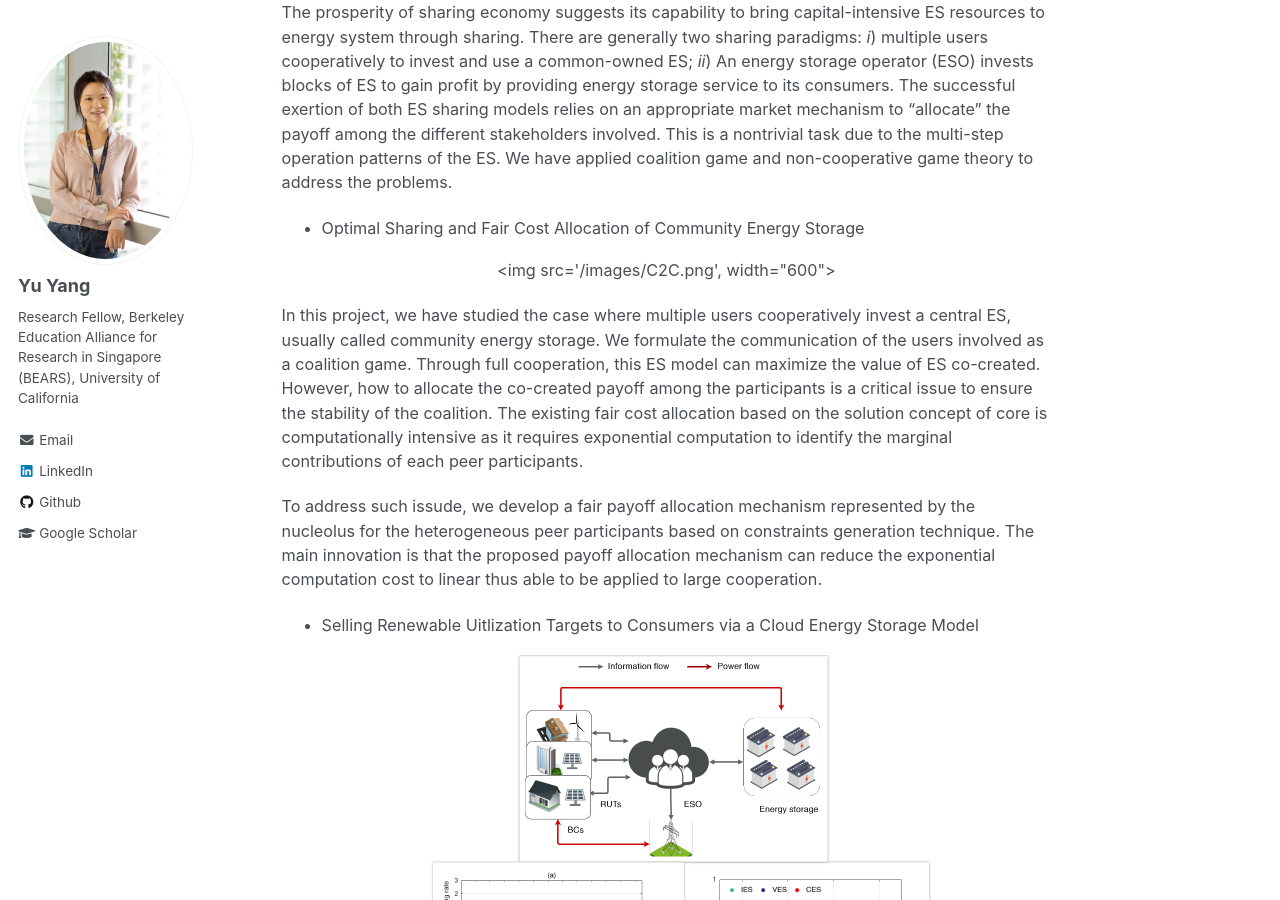
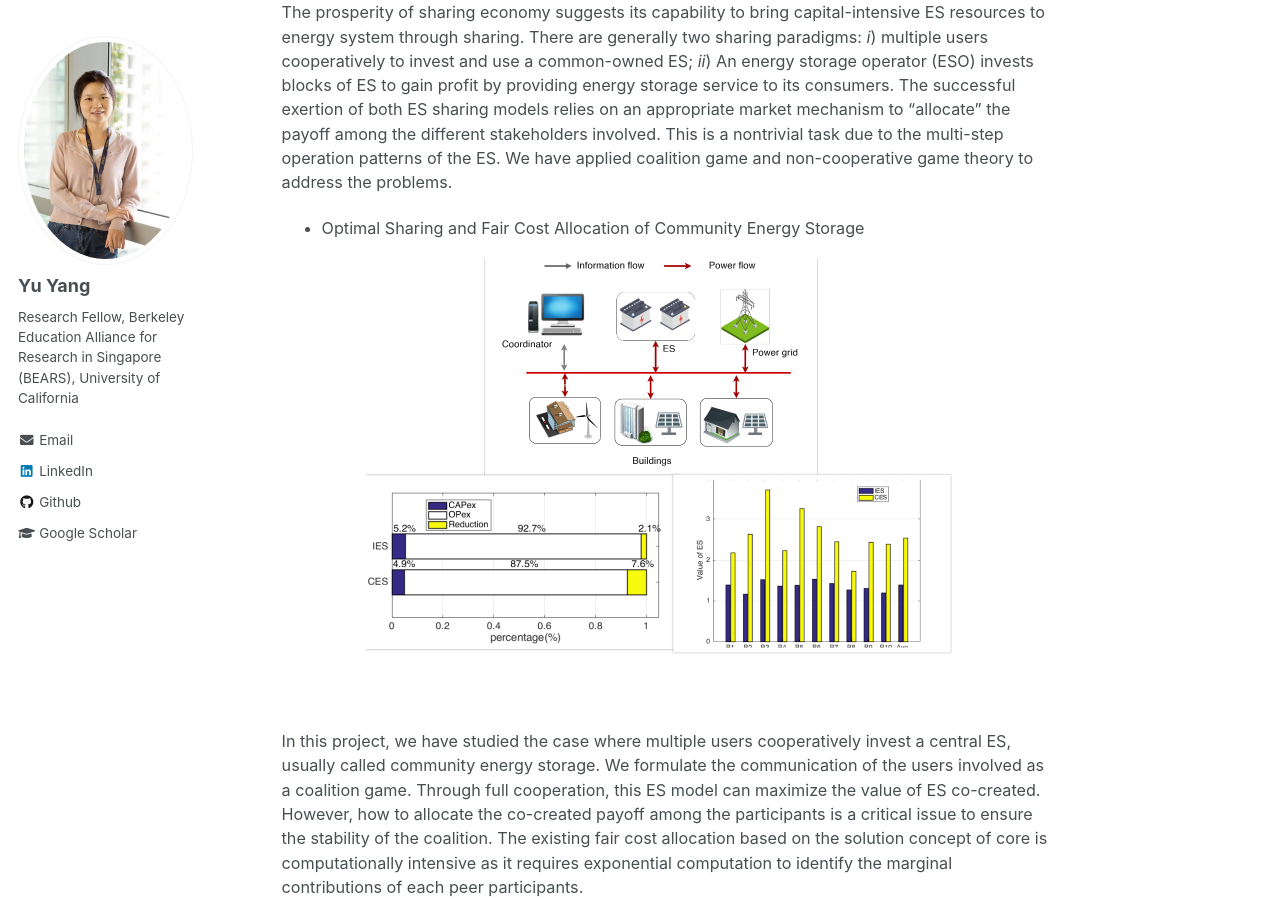
Before and after one commit to yangyu-berkeley/yangyu-berkeley.github.io, a Jekyll site: the page built from _research/research-1.md, in a window 1280 px wide and 900 px high, scrolled down 406 px. Built offline with Jekyll 4.4.1, drawn with Linux system fonts in a browser that asks for light colours.

Commit message:
Update research-1.md

```diff
--- a/_research/research-1.md
+++ b/_research/research-1.md
@@ -10,7 +10,7 @@ The prosperity of sharing economy suggests its capability to bring capital-inten
 
 * Optimal Sharing and Fair Cost Allocation of Community Energy Storage
 <p align="center">
-	<img src='/images/C2C.png',  width="600">
+	<img src='/images/C2C.png' width="600">
 
 </p>
 
```
